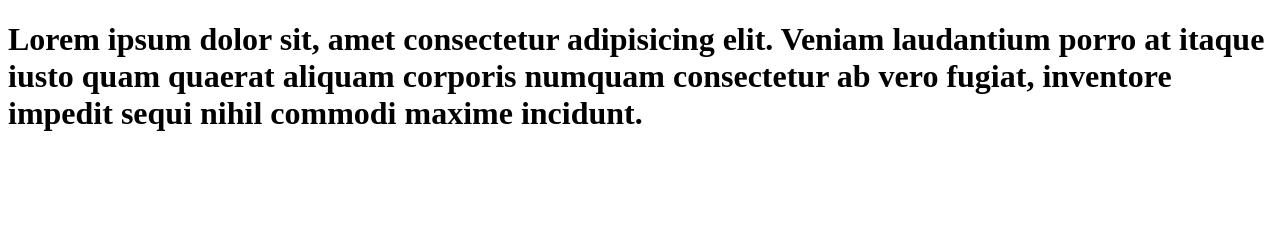
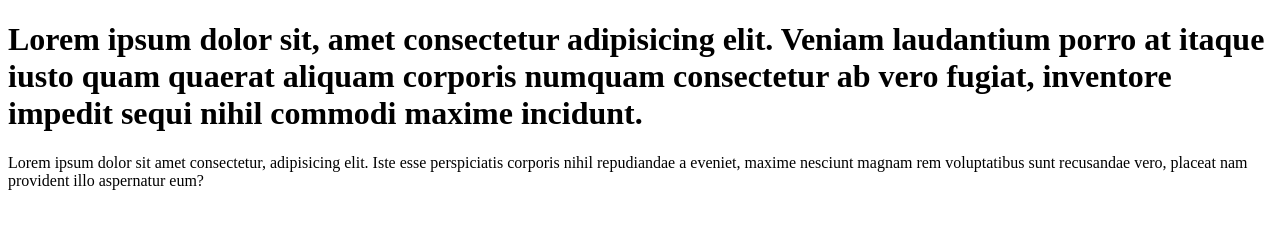
Before and after one commit to GuilhermeFrancisco22/Ola-Mundo, a plain HTML site: page teste/index.html in a window 1280 px wide. Drawn offline with Linux system fonts and the light colour scheme.

Commit message:
Add paragrafo

```diff
--- a/teste/index.html
+++ b/teste/index.html
@@ -10,6 +10,9 @@
 <body>
     <h1>Lorem ipsum dolor sit, amet consectetur adipisicing elit. Veniam laudantium porro at itaque iusto quam quaerat
         aliquam corporis numquam consectetur ab vero fugiat, inventore impedit sequi nihil commodi maxime incidunt.</h1>
+    <p>Lorem ipsum dolor sit amet consectetur, adipisicing elit. Iste esse perspiciatis corporis nihil repudiandae a
+        eveniet, maxime nesciunt magnam rem voluptatibus sunt recusandae vero, placeat nam provident illo aspernatur
+        eum?</p>
 </body>
 
 </html>
```
